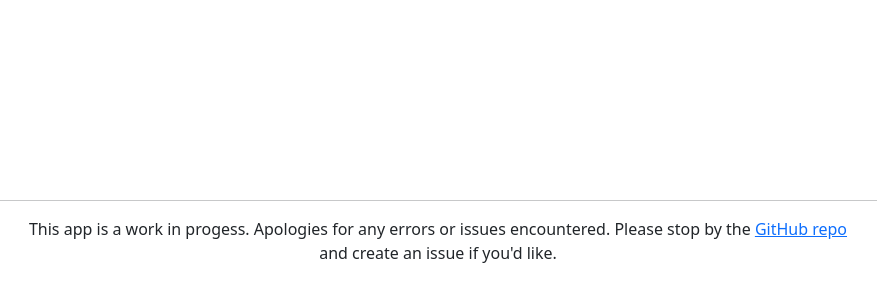
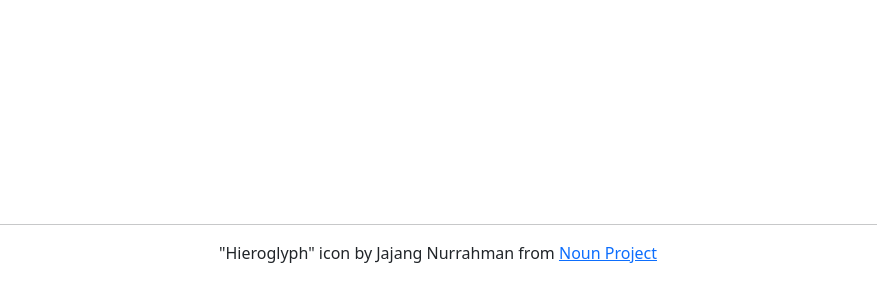
Before and after one commit to adam-bartholomew/encode-message, a Flask app: page / in a window 1280 px wide. Shown: the part 519-800 px from the top of the page, without its empty margins (202-1079 px from the left). Run offline with Flask 3, Linux system fonts and the light colour scheme; parts of the project's set-up code (start-up, migrations or seed data) failed here and were passed over; some libraries are stand-ins or nearby versions.

Commit message:
revert update to index

```diff
--- a/templates/index.html
+++ b/templates/index.html
@@ -12,7 +12,7 @@
 <div class="row fixed-bottom">
     <hr class="mt-1 mb-3"/>
     <div class="col-md-8 offset-md-2 div-title-center">
-        <p>This app is a work in progess. Apologies for any errors or issues encountered. Please stop by the <a target="_blank" href="https://github.com/adam-bartholomew/encode-message">GitHub repo</a> and create an issue if you'd like.</p>
+        <p>"Hieroglyph" icon by Jajang Nurrahman from <a href="https://thenounproject.com/browse/icons/term/hieroglyph/" target="_blank" title="Hieroglyph Icons">Noun Project</a></p>
     </div>
 </div>
 {% endblock %}
```
